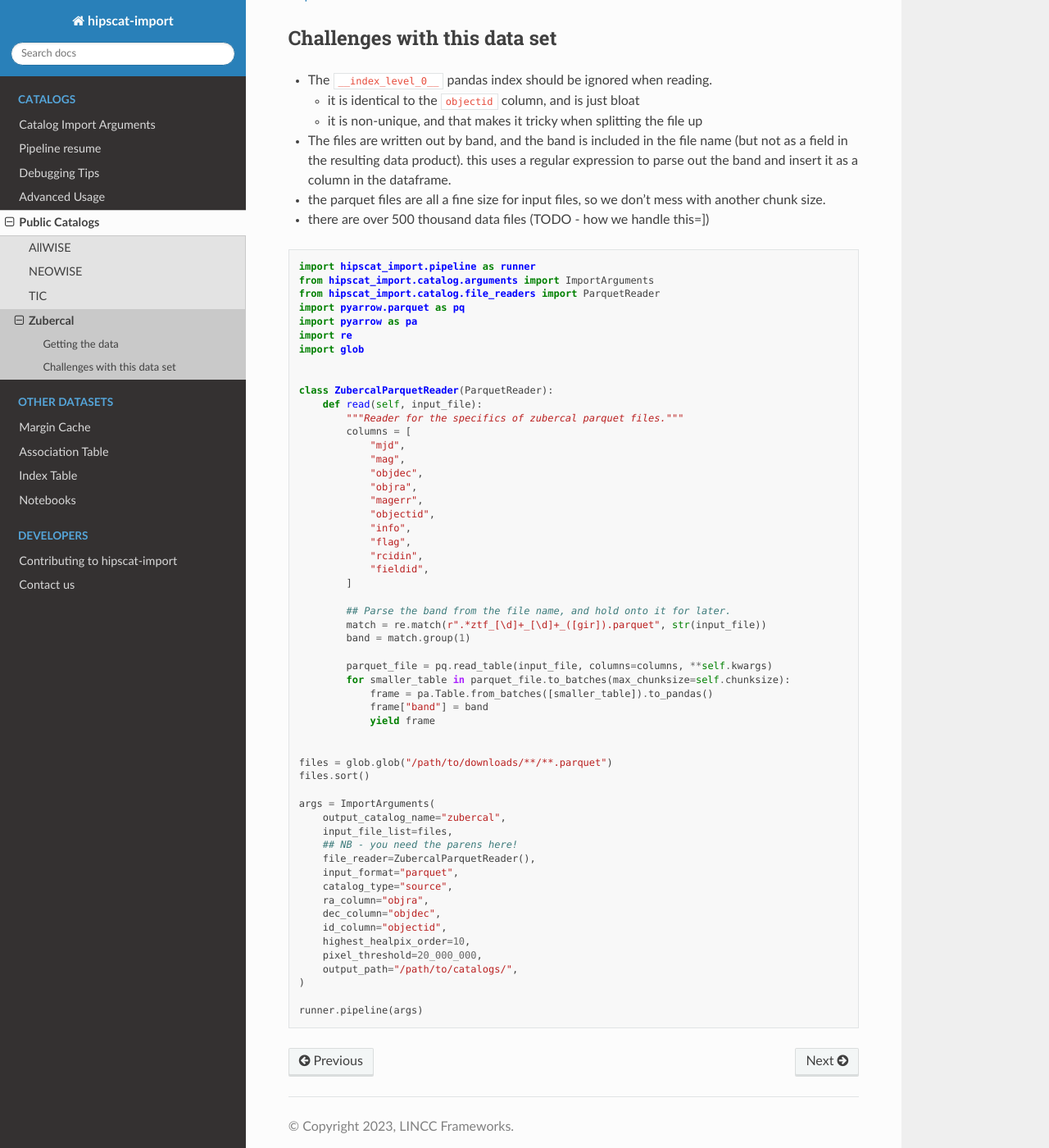
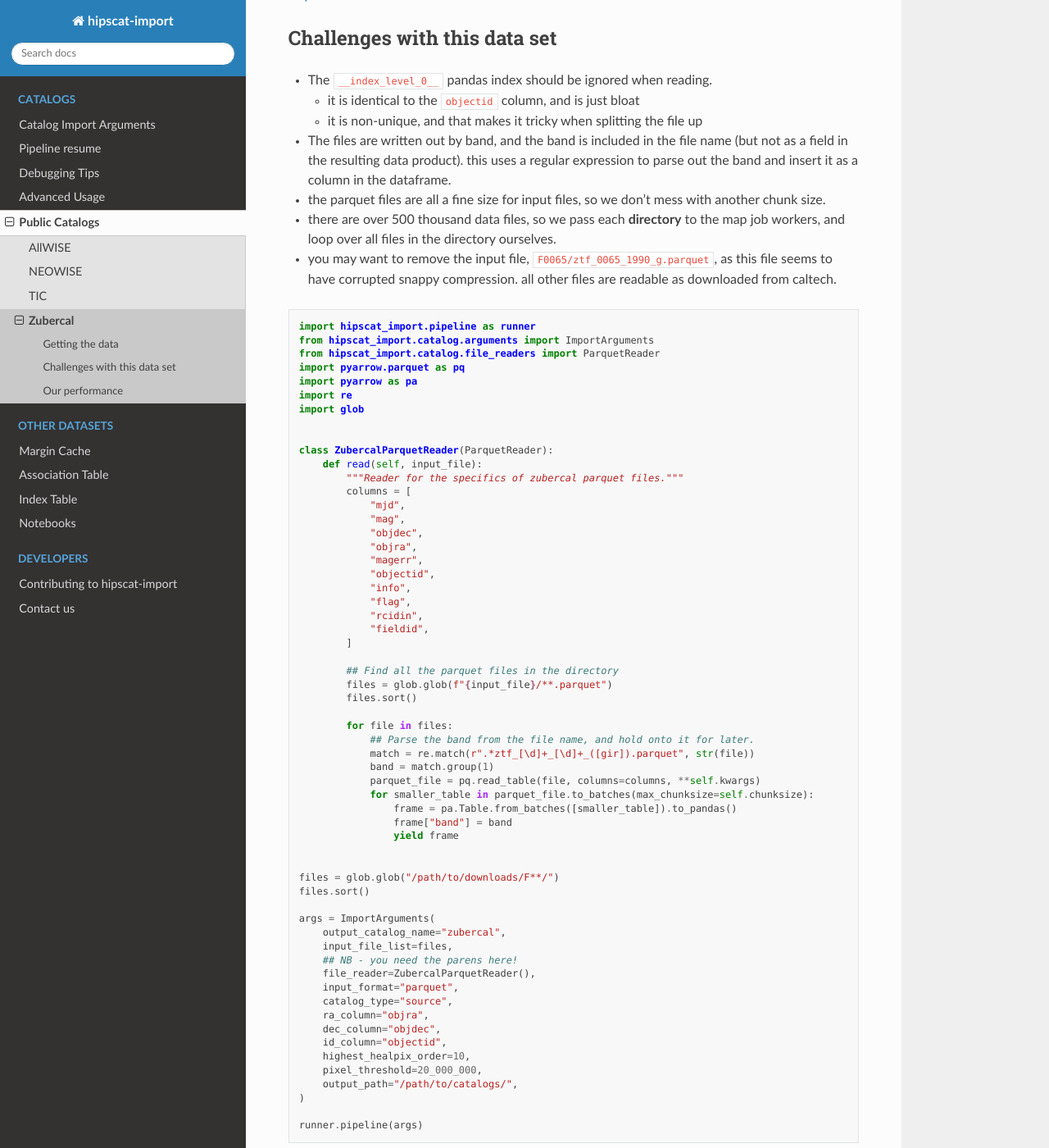
Before and after one commit to astronomy-commons/hipscat-import, a Sphinx documentation site: the page built from docs/catalogs/public/zubercal.rst, in a window 1280 px wide and 1400 px high, scrolled down 282 px. Shown: the whole window at 82% size. Built offline with Sphinx 7.4.7 and the Read the Docs theme 2.0.0, drawn with Linux system fonts in a browser that asks for light colours; pages that are not in the unit, such as notebooks, are missing from menus; the version number could not be read and is left out; some of the changed text lies outside the part shown.

Commit message:
More detail for public catalog imports

```diff
--- a/docs/catalogs/public/allwise.rst
+++ b/docs/catalogs/public/allwise.rst
@@ -17,6 +17,8 @@ Challenges with this data set
   type hints to the reader.
 - The numeric fields may be null, which is not directly supported by the
   ``int64`` type in pandas, so we must use the nullable ``Int64`` type.
+- Some fields are sparsely populated, and this can create type conversion issues.
+  We use a schema parquet file to address these issues.
 
 You can download the :download:`allwise_types</static/allwise_types.csv>` CSV file we used,
 and the associated schema file :download:`allwise_schema</static/allwise_schema.parquet>`
--- a/docs/catalogs/public/zubercal.rst
+++ b/docs/catalogs/public/zubercal.rst
@@ -24,7 +24,11 @@ Challenges with this data set
   the dataframe.
 - the parquet files are all a fine size for input files, so we don't mess
   with another chunk size.
-- there are over 500 thousand data files (TODO - how we handle this=])
+- there are over 500 thousand data files, so we pass each **directory** to
+  the map job workers, and loop over all files in the directory ourselves.
+- you may want to remove the input file, ``F0065/ztf_0065_1990_g.parquet``,
+  as this file seems to have corrupted snappy compression. all other files
+  are readable as downloaded from caltech.
 
 .. code-block:: python
 
@@ -53,18 +57,22 @@ Challenges with this data set
                 "fieldid",
             ]
 
-            ## Parse the band from the file name, and hold onto it for later.
-            match = re.match(r".*ztf_[\d]+_[\d]+_([gir]).parquet", str(input_file))
-            band = match.group(1)
+            ## Find all the parquet files in the directory
+            files = glob.glob(f"{input_file}/**.parquet")
+            files.sort()
 
-            parquet_file = pq.read_table(input_file, columns=columns, **self.kwargs)
-            for smaller_table in parquet_file.to_batches(max_chunksize=self.chunksize):
-                frame = pa.Table.from_batches([smaller_table]).to_pandas()
-                frame["band"] = band
-                yield frame
+            for file in files:
+                ## Parse the band from the file name, and hold onto it for later.
+                match = re.match(r".*ztf_[\d]+_[\d]+_([gir]).parquet", str(file))
+                band = match.group(1)
+                parquet_file = pq.read_table(file, columns=columns, **self.kwargs)
+                for smaller_table in parquet_file.to_batches(max_chunksize=self.chunksize):
+                    frame = pa.Table.from_batches([smaller_table]).to_pandas()
+                    frame["band"] = band
+                    yield frame
 
 
-    files = glob.glob("/path/to/downloads/**/**.parquet")
+    files = glob.glob("/path/to/downloads/F**/")
     files.sort()
 
     args = ImportArguments(
@@ -83,3 +91,13 @@ Challenges with this data set
     )
 
     runner.pipeline(args)
+
+Our performance
+-------------------------------------------------------------------------------
+
+Running on dedicated hardware, with only 5 workers, this import took around
+two weeks.
+
+- Mapping stage: around 15 hours
+- Splitting stage: around 243 hours
+- Reducing stage: around 70 hours
```
Also changed, not shown: docs/catalogs/public/neowise.rst (+16 -0 lines), docs/catalogs/public/panstarrs.rst (added, +89 -0 lines).
